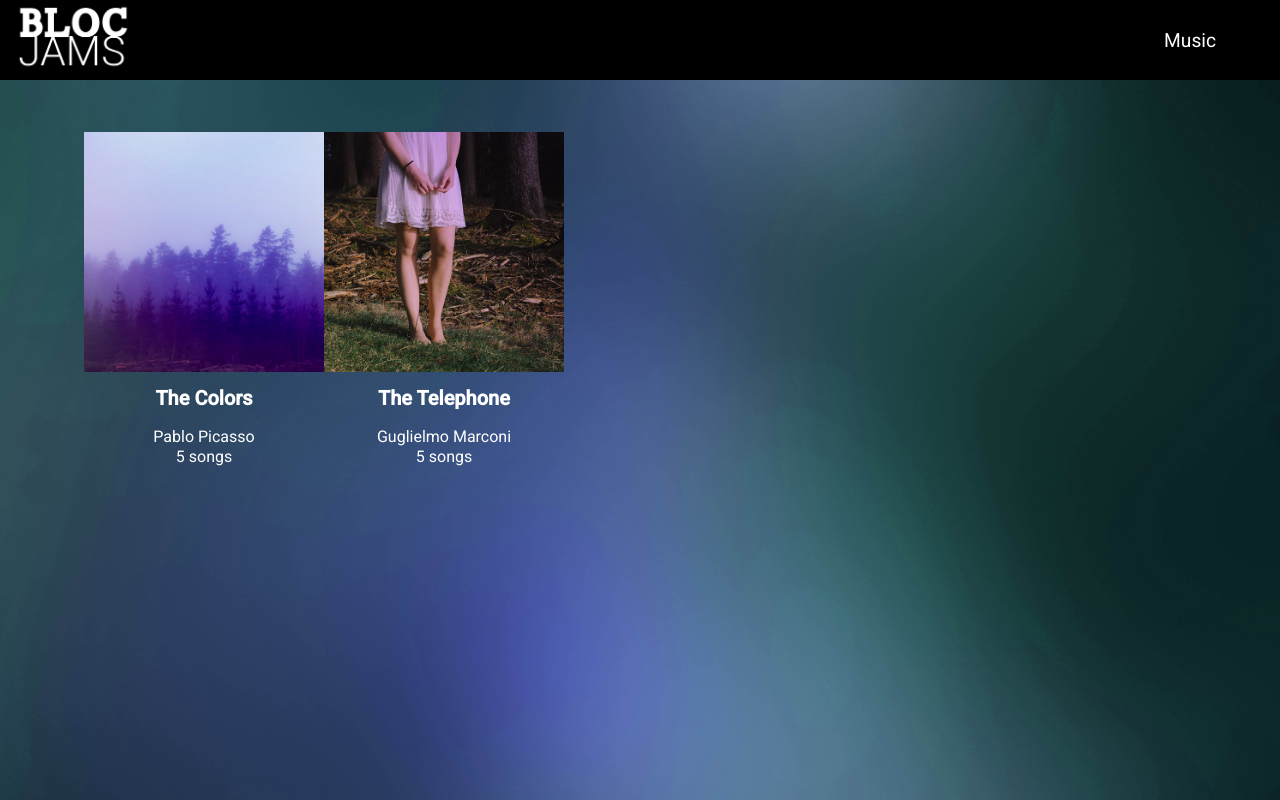
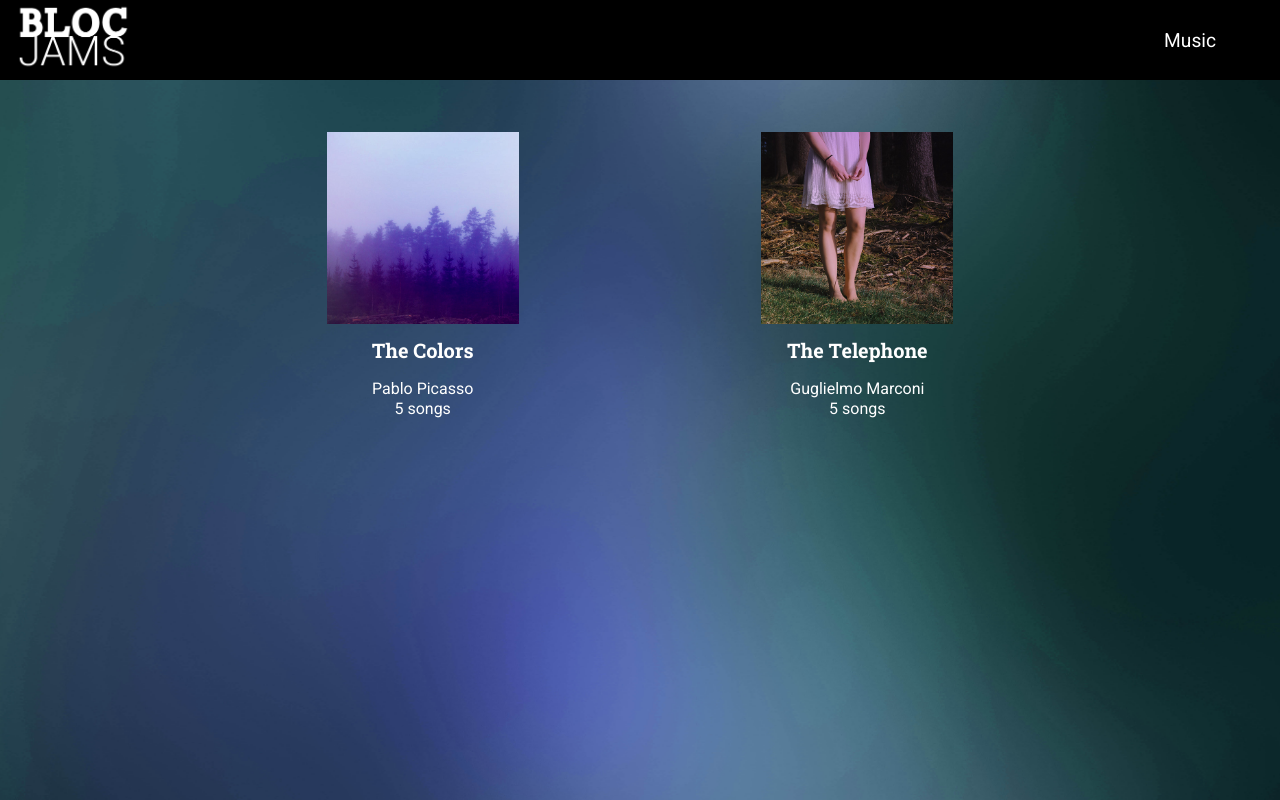
Before and after one commit to lauren4c/bloc-jams-react, a React (Create React App) app: page /library in a window 1280 px wide. Shown: the top 800 px of the page. Built offline with nearby package versions, Linux system fonts and the light colour scheme.

Commit message:
finalized styling for CP 2762

```diff
--- a/src/components/album.css
+++ b/src/components/album.css
@@ -8,7 +8,7 @@
 
 .player-bar {
   width: 100%;
-  opacity: 0.7;
+  opacity: 0.55;
   justify-content: center;
   background-color: #000000;
   color: white;
@@ -42,10 +42,6 @@ td {
   margin: 20px;
 }
 
-.album-details {
-  align: center;
-}
-
 #volume-control {
   padding-bottom: 2em;
 }
@@ -53,12 +49,11 @@ td {
 #album-cover-art {
   height: 20rem;
   width: auto;
- margin: 2em;
+  margin: 2em;
 }
 
 @media all and (max-width: 480px) {
   .album img {
     height: 14rem;
   }
-
 }
--- a/src/components/library.css
+++ b/src/components/library.css
@@ -3,9 +3,6 @@
   background-position: center;
   background-repeat: no-repeat;
   background-size: cover;
-  display: flex;
-  justify-content: flex-start;
-  flex-flow: row wrap;
   max-width: 100%;
   height: 100vh;
   padding: 2rem 4rem 4rem;
@@ -19,7 +16,11 @@
 }
 
 .album-list img {
-  height: 15rem;
+  height: 12rem;
+}
+
+.album-list h2 {
+  font-family: "Roboto Slab", serif;
 }
 
 @media all and (max-width: 480px) {
```
